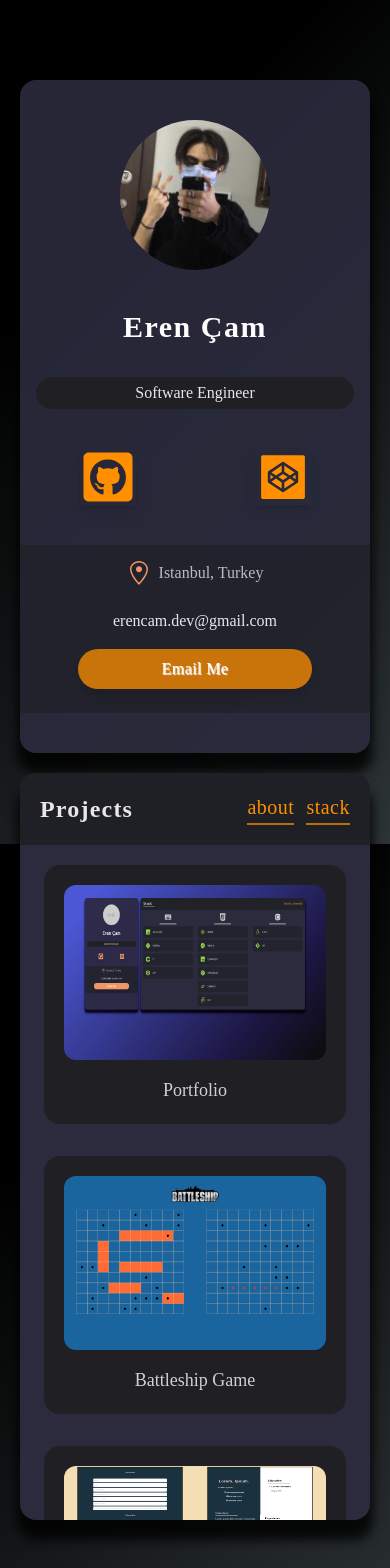
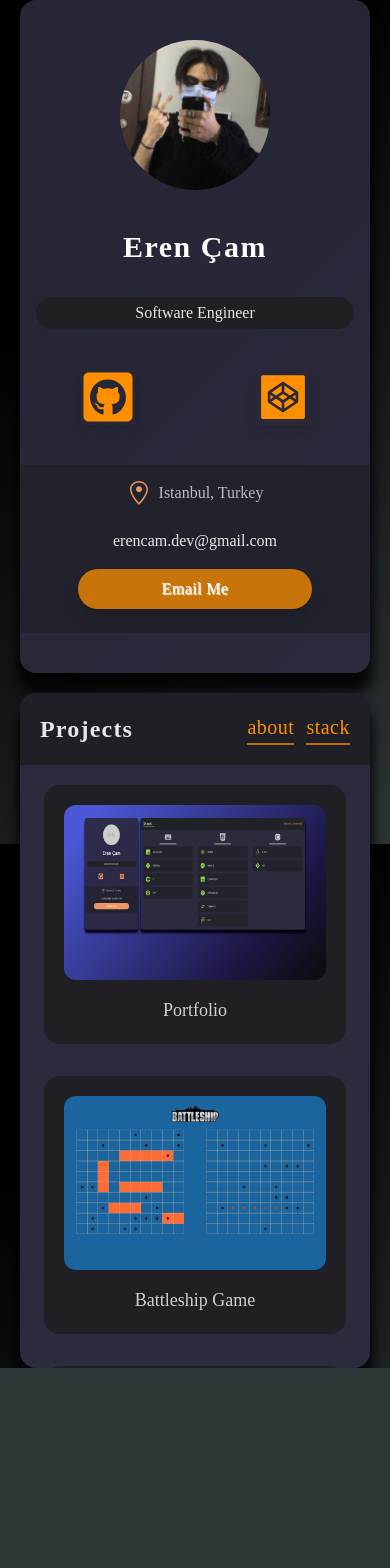
Before and after one commit to noctispine/portfolio, a Next.js app: page /projects in a window 390 px wide. Shown: the top 1568 px of the page. After the commit the page ends 1368 px from the top, so only its background shows below. Built offline with nearby package versions, Linux system fonts and the light colour scheme; a web font is replaced by a local one.

Commit message:
move page heights to root element

```diff
--- a/pages/_app.tsx
+++ b/pages/_app.tsx
@@ -6,11 +6,11 @@ function MyApp({ Component, pageProps }) {
   return (
     <>
       <title>Eren Çam</title>
-      <div className="grid grid-cols-12 gap-5 px-5 my-20 lg:my-24 lg:px-40 sm:px-20 md:px-70">
-        <div className="col-span-12 text-center bg-opacity-90 backdrop-blur-lg bg-gray-card xl:col-span-3 rounded-2xl shadow-card">
+      <div className="grid grid-cols-12 gap-5 px-5 h-80vh lg:my-24 lg:px-40 sm:px-20 md:px-70">
+        <div className="col-span-12 text-center  bg-opacity-90 backdrop-blur-lg bg-gray-card xl:col-span-3 rounded-2xl shadow-card">
           <Sidebar />
         </div>
-        <div className="flex flex-col col-span-12 text-center bg-gray-card xl:col-span-9 rounded-2xl shadow-card ">
+        <div className="flex flex-col col-span-12 text-center bg-gray-card xl:col-span-9 rounded-2xl shadow-card h-80vh">
           <Navbar />
 
           <Component {...pageProps} />
--- a/pages/index.tsx
+++ b/pages/index.tsx
@@ -2,7 +2,7 @@ import About from "../components/About";
 
 const index = () => {
   return (
-    <div className="p-4 overflow-x-hidden overflow-y-scroll h-80vh">
+    <div className="h-full p-4 overflow-x-hidden">
       <About />
     </div>
   );
--- a/pages/projects.tsx
+++ b/pages/projects.tsx
@@ -1,7 +1,7 @@
 import ProjectSection from "../components/ProjectSection";
 const projects = () => {
   return (
-    <div className="p-4 overflow-x-hidden overflow-y-scroll h-80vh">
+    <div className="h-full p-4 overflow-x-hidden ">
       <ProjectSection />
     </div>
   );
--- a/pages/stack.tsx
+++ b/pages/stack.tsx
@@ -1,7 +1,7 @@
 import StackSection from '../components/StackSection'
 
 const stack = () => {
-    return <div className='p-4 overflow-x-hidden overflow-y-scroll h-80vh'>
+    return <div className='h-full p-4 overflow-x-hidden '>
         <StackSection />
     </div>
 
```
